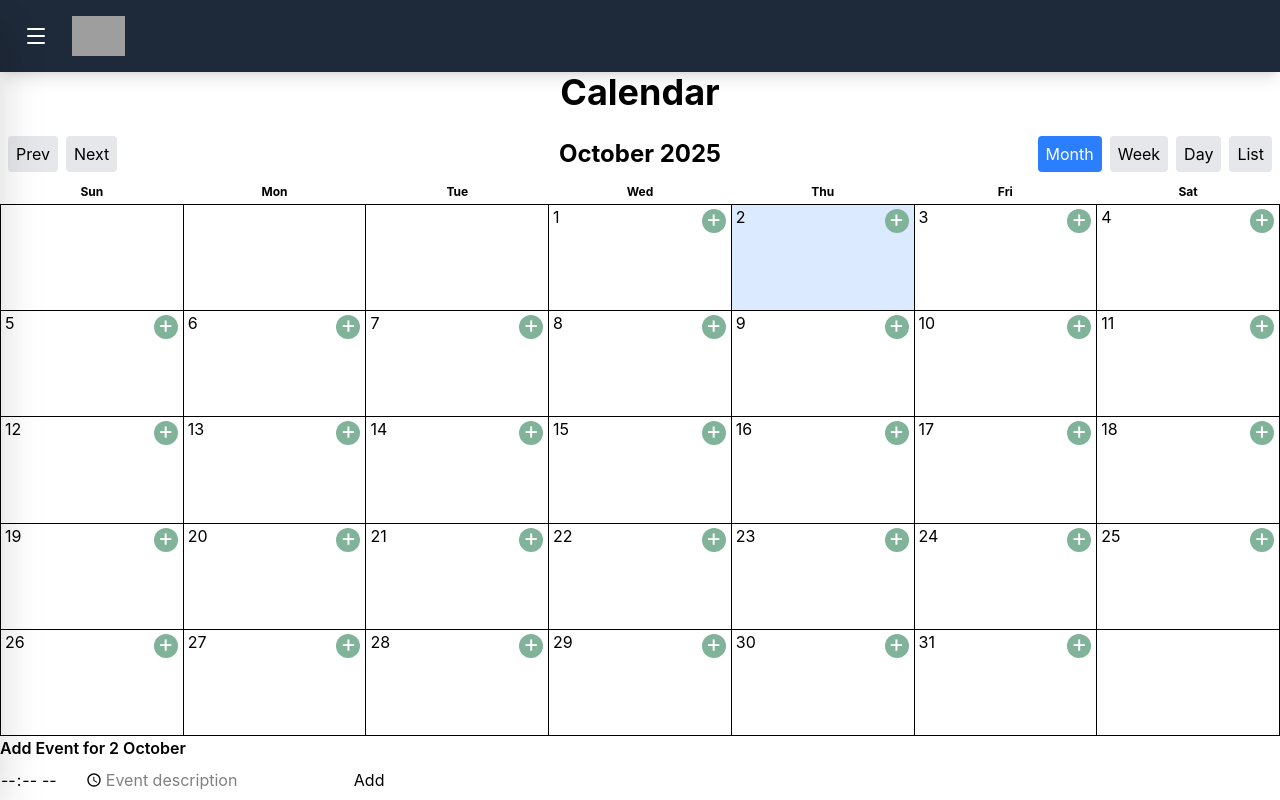
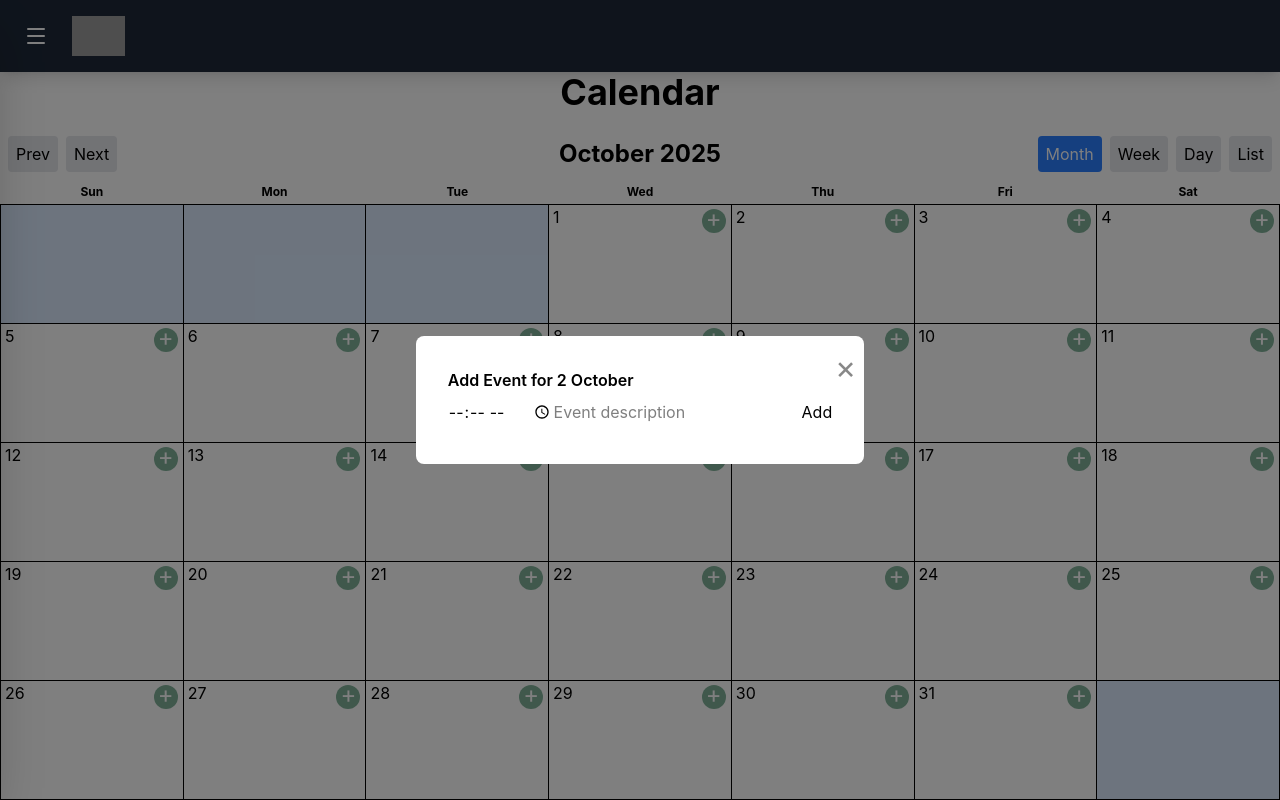
Before and after one commit to StenPelzer/INFWAD-Calendar, a React (Vite) app: page / in a window 1280 px wide. Both pictures are taken after a click on the button 896 px from the left and 221 px from the top of the page. Built offline with nearby package versions, Linux system fonts and the light colour scheme; grey boxes are pictures that could not be loaded.

Commit message:
Add global modal feature

```diff
--- /dev/null
+++ b/src/components/Modal.scss
@@ -0,0 +1,37 @@
+.modal-overlay {
+  position: fixed;
+  top: 0;
+  left: 0;
+  width: 100vw;
+  height: 100vh;
+  background: rgba(0, 0, 0, 0.5);
+  display: flex;
+  align-items: center;
+  justify-content: center;
+  z-index: 1000;
+}
+
+.modal-content {
+  background: #fff;
+  padding: 2rem;
+  border-radius: 8px;
+  position: relative;
+  min-width: 300px;
+  max-width: 90dvw;
+  max-height: 90dvh;
+  overflow-y: auto;
+}
+
+.modal-close {
+  position: absolute;
+  top: 0.5rem;
+  right: 0.5rem;
+  background: none;
+  border: none;
+  font-size: 2rem;
+  cursor: pointer;
+  color: #888;
+}
+.modal-close:hover {
+  color: #333;
+}
--- /dev/null
+++ b/src/components/Modal.tsx
@@ -0,0 +1,24 @@
+import type { ReactNode } from 'react'
+import './Modal.scss'
+
+interface ModalProps {
+  isOpen: boolean
+  onClose: () => void
+  children: ReactNode
+}
+
+function Modal({ isOpen, onClose, children }: ModalProps) {
+  if (!isOpen) return null
+  return (
+    <div className="modal-overlay" onClick={onClose}>
+      <div className="modal-content" onClick={(e) => e.stopPropagation()}>
+        <button className="modal-close" onClick={onClose}>
+          &times;
+        </button>
+        {children}
+      </div>
+    </div>
+  )
+}
+
+export default Modal
--- a/src/features/calendar/components/Calendar.tsx
+++ b/src/features/calendar/components/Calendar.tsx
@@ -1,4 +1,5 @@
 import React, { useState } from 'react'
+import Modal from '../../../components/Modal'
 import MonthView from '../features/month/components/Month'
 import WeekView from '../features/week/components/Week'
 import DayView from '../features/day/components/Day'
@@ -60,9 +61,15 @@ export default function Calendar() {
         ...prev,
         [key]: [...(prev[key] ?? []), { time: eventTime, text: eventText }],
       }))
-      setEventText('')
-      setEventTime('')
     }
+
+    closeCreateEventModal()
+  }
+
+  function closeCreateEventModal() {
+    setCreateEventOnDay(null)
+    setEventText('')
+    setEventTime('')
   }
 
   const sharedProps = {
@@ -135,7 +142,10 @@ export default function Calendar() {
       {view === 'day' && <DayView {...sharedProps} />}
       {view === 'list' && <ListView {...sharedProps} />}
 
-      {createEventOnDay && (
+      <Modal
+        isOpen={!!createEventOnDay}
+        onClose={() => closeCreateEventModal()}
+      >
         <form onSubmit={handleAddEvent}>
           <h3 className="font-semibold mb-2">
             Add Event for {createEventOnDay} {monthNames[currentMonth]}
@@ -157,7 +167,7 @@ export default function Calendar() {
             <button type="submit">Add</button>
           </div>
         </form>
-      )}
+      </Modal>
     </div>
   )
 }
--- a/src/features/calendar/features/month/components/Month.tsx
+++ b/src/features/calendar/features/month/components/Month.tsx
@@ -42,7 +42,7 @@ export default function MonthView({
               {week.map((day, j) => (
                 <td
                   key={j}
-                  className={`calendar-day-wrapper border ${createEventOnDay === day ? 'bg-blue-100' : ''}`}
+                  className={`calendar-day-wrapper border ${day === null ? 'bg-blue-100' : ''}`}
                 >
                   {day && (
                     <div className="calendar-day">
```
Also changed, not shown: 1 other file (tests, documents, lock files or other folders).
